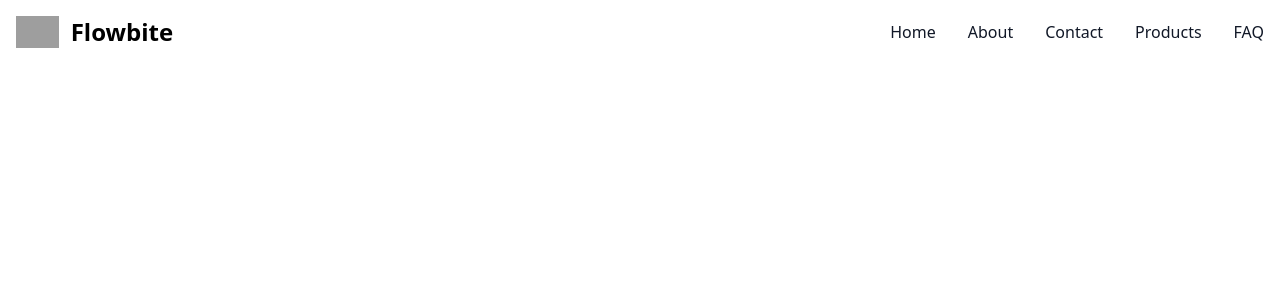
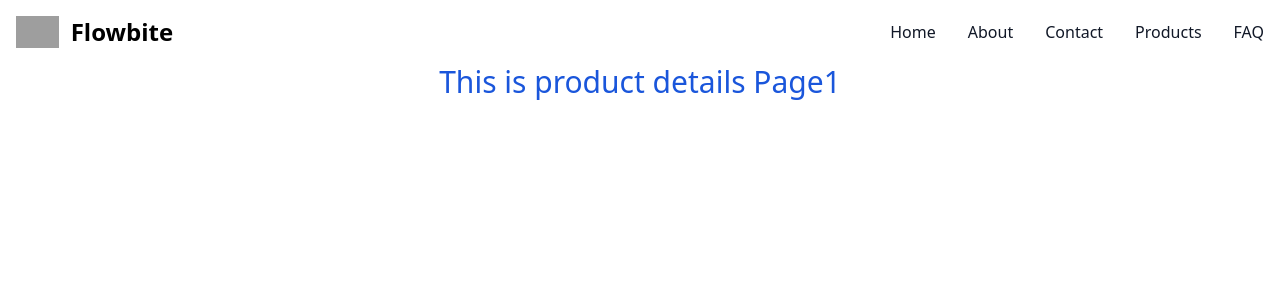
Before and after one commit to mahmoodfoysal/vue-router-learning, a Vue app: page /products/1 in a window 1280 px wide. Shown: the top 300 px of the page. Built offline with nearby package versions, Linux system fonts and the light colour scheme; grey boxes are pictures that could not be loaded.

Commit message:
dynamic route setup

```diff
--- /dev/null
+++ b/src/components/ProductsDetails/ProductsDetails.vue
@@ -0,0 +1,11 @@
+<script setup>
+
+</script>
+
+<template>
+    <h3 class="text-center text-3xl text-blue-700">This is product details Page{{ $route.params.id }}</h3>
+</template>
+
+<style scoped>
+
+</style>
--- a/src/router/index.js
+++ b/src/router/index.js
@@ -15,6 +15,9 @@ const routes = [
     },
     {
         path: '/faq', name:'FAQ', component: () => import('/src/components/FAQ/FAQ.vue')
+    },
+    {
+        path: '/products/:id', name: 'productDetails', component: () => import('/src/components/ProductsDetails/ProductsDetails.vue')
     }
 ]
 
```
